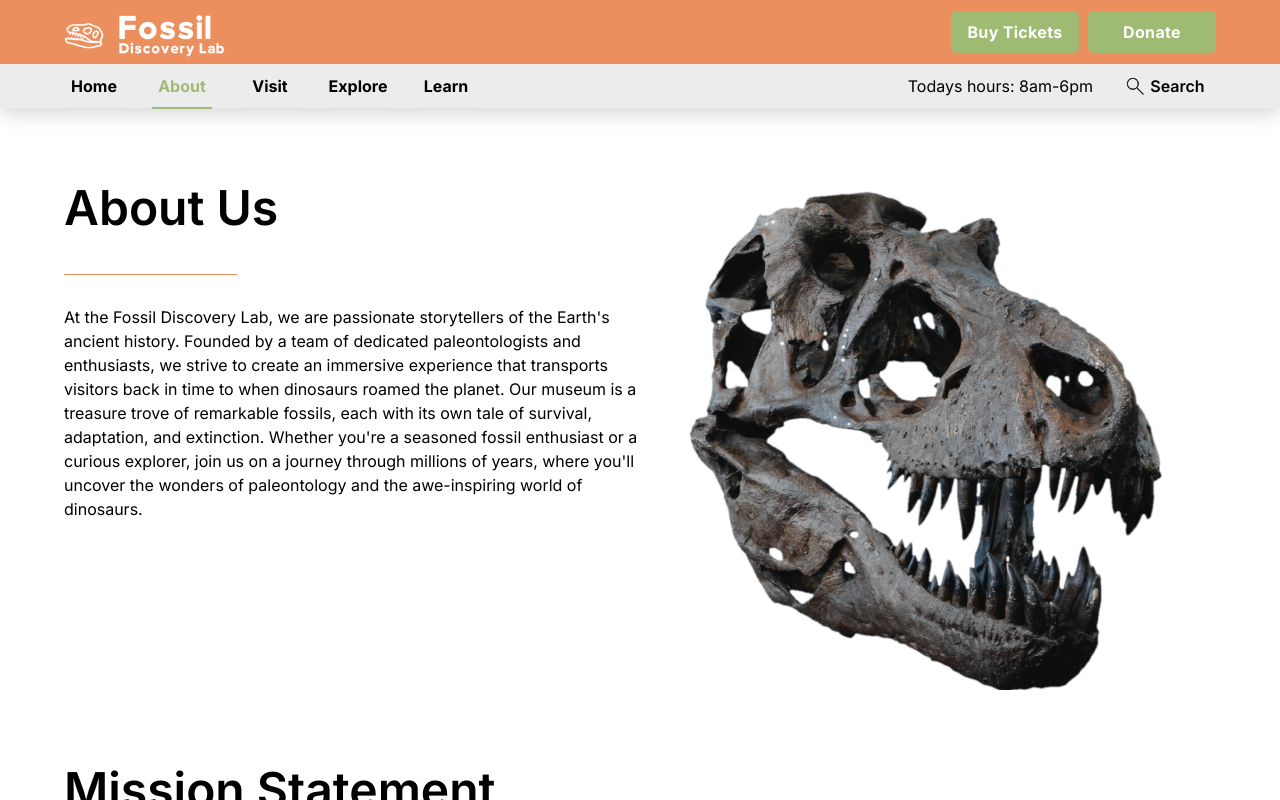
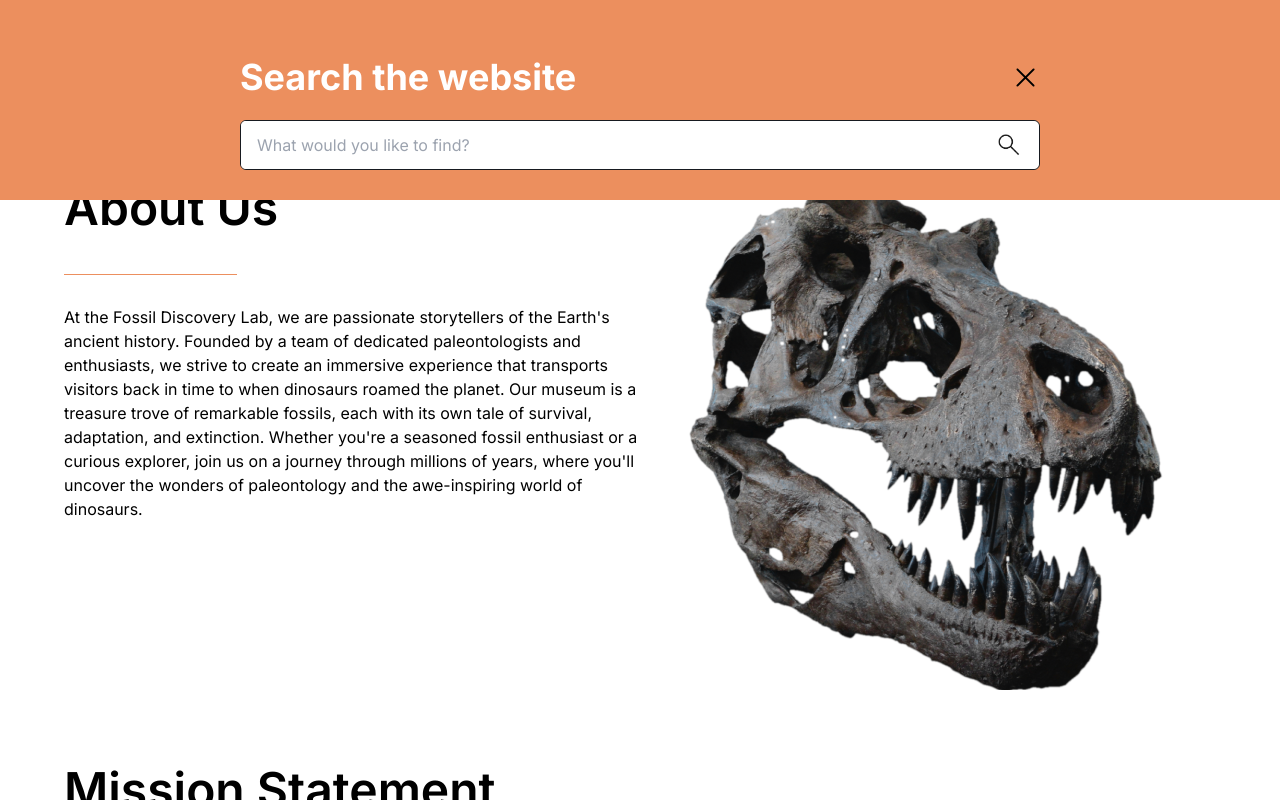
Before and after one commit to faoroj/FossilDiscoveryLab, a React (Vite) app: page /AboutUs in a window 1280 px wide. Both pictures are taken after a click on the picture 1135 px from the left and 86 px from the top of the page. Shown: the top 800 px of the page. Built offline with nearby package versions, Linux system fonts and the light colour scheme.

Commit message:
SearchBar update

```diff
--- a/src/components/nav/SearchBar.jsx
+++ b/src/components/nav/SearchBar.jsx
@@ -17,18 +17,20 @@ const SearchBar = ({ isSearchBarOpen, handleSearchClick }) => {
             transition={{ duration: 0.3, ease: "easeInOut" }}
         >
             <div className="w-full max-w-[800px] mt-[50px]">
+                <div className='flex items-center justify-between mb-4'>
+                    {/* Heading */}
+                    <h1 className="text-[22px] xs:text-[36px] font-bold font-inter leading-[150%] text-flat ">
+                        Search the website
+                    </h1>
+
                     {/* Exit button */}
                     <img
                         src={Exitmenu}
                         alt="Exit Menu"
-                className="w-[29px] h-[29px] cursor-pointer absolute right-[29%] top-[25%]"
+                        className="w-[29px] h-[29px] cursor-pointer "
                         onClick={handleSearchClick}
                     />
-
-            {/* Heading */}
-            <h1 className="text-[18px] xs:text-[36px] font-bold font-inter leading-[150%] text-flat mb-4">
-                Search the website
-            </h1>
+                </div>
 
                 {/* Search input and button */}
                 <div className="relative flex items-center w-full rounded-[6px] border border-black bg-flat h-[50px] overflow-hidden min-w-[250px]">
--- a/src/pages/AboutUs.jsx
+++ b/src/pages/AboutUs.jsx
@@ -1,9 +1,15 @@
 import {  Navbar, Footer, Newsletter, AboutUsEntry, MissionStatement, Extras } from "../components/";
+import { useState } from "react";
+import SearchBar from "../components/nav/SearchBar";
 
 const AboutUs = () => {
+    const [isSearchBarOpen, setIsSearchBarOpen] = useState(false);
+    const handleSearchClick = () => {setIsSearchBarOpen(!isSearchBarOpen);};
+
   return (
   <main className="relative">
-    <Navbar />
+    <Navbar isSearchBarOpen={isSearchBarOpen} handleSearchClick={handleSearchClick}/>
+    <SearchBar isSearchBarOpen={isSearchBarOpen} handleSearchClick={handleSearchClick} />
 
     <section className="padding-x sm:py-16 py-8">
       <AboutUsEntry />
--- a/src/pages/Accessibility.jsx
+++ b/src/pages/Accessibility.jsx
@@ -1,10 +1,16 @@
 import {  Navbar, Footer, Newsletter, AccessibilityHero, Info } from "../components/";
+import { useState } from "react";
+import SearchBar from "../components/nav/SearchBar";
 
 
 const Accessibility = () => {
+    const [isSearchBarOpen, setIsSearchBarOpen] = useState(false);
+    const handleSearchClick = () => {setIsSearchBarOpen(!isSearchBarOpen);};
+
   return (
     <main className="relative">
-      <Navbar />
+        <Navbar isSearchBarOpen={isSearchBarOpen} handleSearchClick={handleSearchClick}/>
+        <SearchBar isSearchBarOpen={isSearchBarOpen} handleSearchClick={handleSearchClick} />
 
         <section className="padding-x padding-t">
           <AccessibilityHero />
--- a/src/pages/GroupVisit.jsx
+++ b/src/pages/GroupVisit.jsx
@@ -1,9 +1,15 @@
 import {  Navbar, Footer, Newsletter, GroupVisitHero, GroupVisitForm } from "../components/";
+import { useState } from "react";
+import SearchBar from "../components/nav/SearchBar";
 
 const GroupVisit = () => {
+    const [isSearchBarOpen, setIsSearchBarOpen] = useState(false);
+    const handleSearchClick = () => {setIsSearchBarOpen(!isSearchBarOpen);};
+
   return (
   <main className="relative">
-    <Navbar />
+    <Navbar isSearchBarOpen={isSearchBarOpen} handleSearchClick={handleSearchClick}/>
+    <SearchBar isSearchBarOpen={isSearchBarOpen} handleSearchClick={handleSearchClick} />
 
    <section className="padding-x pt-[35px]">
     <GroupVisitHero />
--- a/src/pages/VisitUs.jsx
+++ b/src/pages/VisitUs.jsx
@@ -1,9 +1,14 @@
 import {  Questions, Admission, Help, Directions, Hours, Newsletter, Footer, Navbar } from "../components/";
+import { useState } from "react";
+import SearchBar from "../components/nav/SearchBar";
 
 const VisitUs = () => {
+    const [isSearchBarOpen, setIsSearchBarOpen] = useState(false);
+    const handleSearchClick = () => {setIsSearchBarOpen(!isSearchBarOpen);};
   return (
     <main>
-      <Navbar />
+      <Navbar isSearchBarOpen={isSearchBarOpen} handleSearchClick={handleSearchClick}/>
+      <SearchBar isSearchBarOpen={isSearchBarOpen} handleSearchClick={handleSearchClick} />
 
       <section className="padding-x pt-[40px] md:pt-[80px]">
         <Hours />
```
Lines whose indentation alone changed are shown as unchanged.
